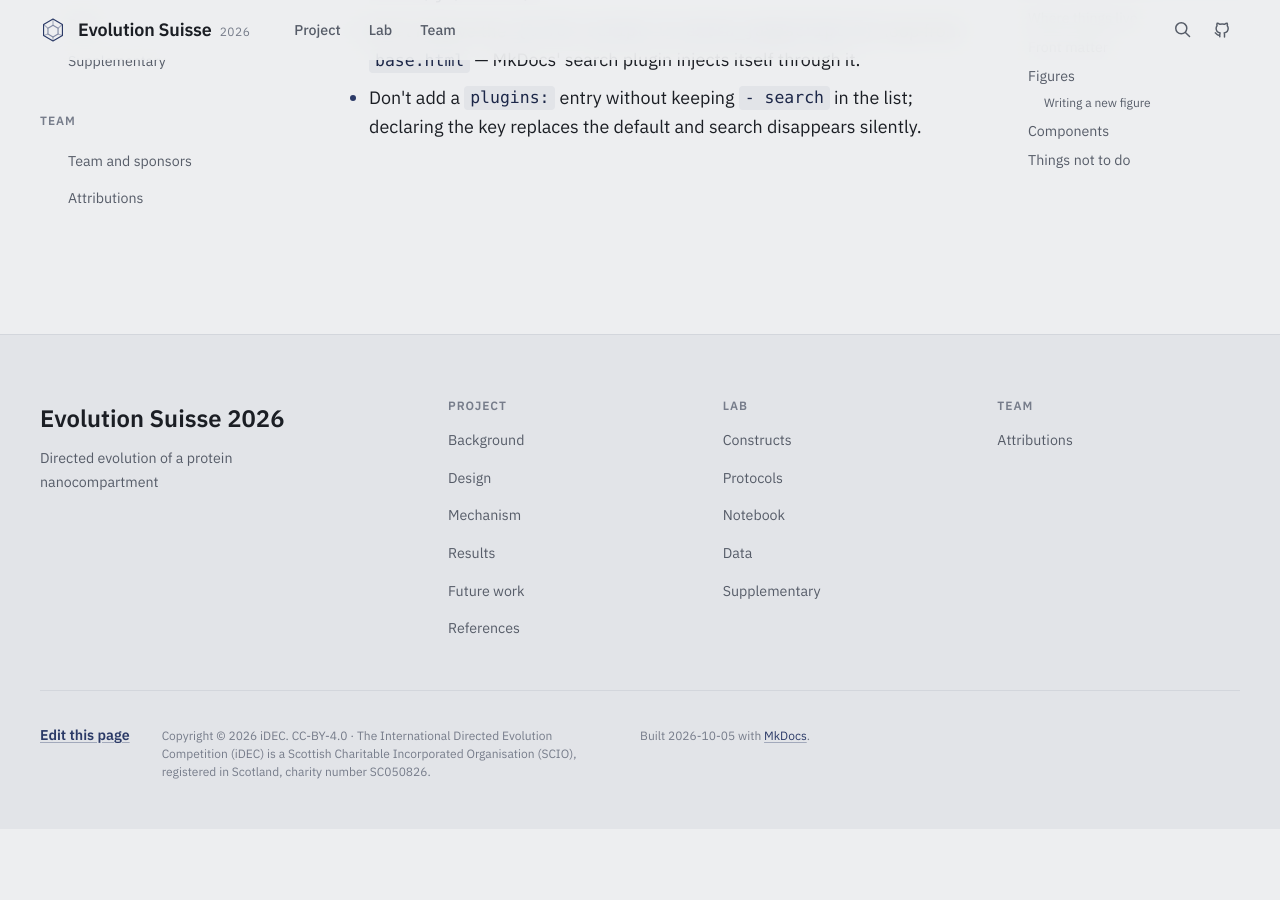
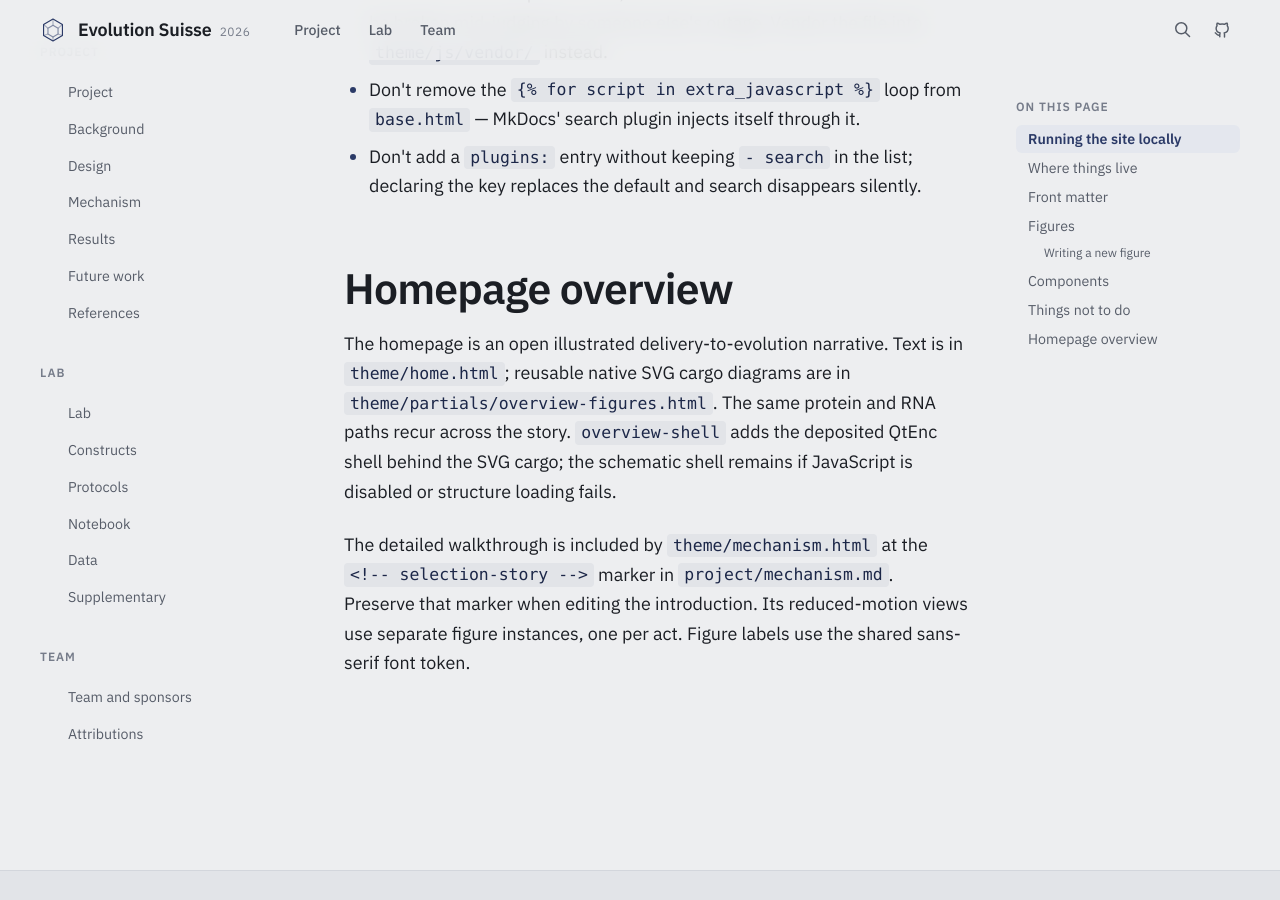
Before and after one commit to idec-teams/2026_Evolution_Suisse_2026, an MkDocs documentation site: the page built from docs/_authoring.md, in a window 1280 px wide and 900 px high, scrolled down 4853 px. Built offline with MkDocs 1.6.1, drawn with Linux system fonts in a browser that asks for light colours; before the commit the page ends 5682 px from its top, so only the background shows below that; some of the changed text lies outside the part shown.

Commit message:
Document the overview and update screenshot tooling

```diff
--- a/docs/_authoring.md
+++ b/docs/_authoring.md
@@ -73,9 +73,9 @@ Add `wide` for a figure that overflows the text column, or `full` for
 edge-to-edge. Omit both to keep it inside the measure. The drawing area is 4:3
 by default — override it with `data-ratio="16/9"`.
 
-Registered figures: `hero-capsid`, `cell-scene`.
+Registered figures: `hero-capsid`, `cell-scene`, `overview-shell`. The overview shell requires the homepage SVG overlay; use the overview macro rather than a bare figure block.
 
-`cell-scene` is the homepage's cell, and it takes an extra attribute:
+`cell-scene` is the Mechanism walkthrough's cell, and it takes an extra attribute:
 `data-act-index="0"`, `"1"` or `"2"` pins it to one act — silencing,
 hypermutation or assembly — so a page can reuse the same drawing focused on the
 part it is discussing. Without the attribute it plays the whole story.
@@ -158,3 +158,16 @@ on pages that actually contain maths.
   `base.html` — MkDocs' search plugin injects itself through it.
 - Don't add a `plugins:` entry without keeping `- search` in the list;
   declaring the key replaces the default and search disappears silently.
+
+## Homepage overview
+
+The homepage is an open illustrated delivery-to-evolution narrative. Text is in
+`theme/home.html`; reusable native SVG cargo diagrams are in
+`theme/partials/overview-figures.html`. The same protein and RNA paths recur across
+the story. `overview-shell` adds the deposited QtEnc shell behind the SVG cargo;
+the schematic shell remains if JavaScript is disabled or structure loading fails.
+
+The detailed walkthrough is included by `theme/mechanism.html` at the
+`<!-- selection-story -->` marker in `project/mechanism.md`. Preserve that marker
+when editing the introduction. Its reduced-motion views use separate figure
+instances, one per act. Figure labels use the shared sans-serif font token.
```
Also changed, not shown: HANDOFF.md (+13 -6 lines), README.md (+2 -2 lines), 1 other file.
